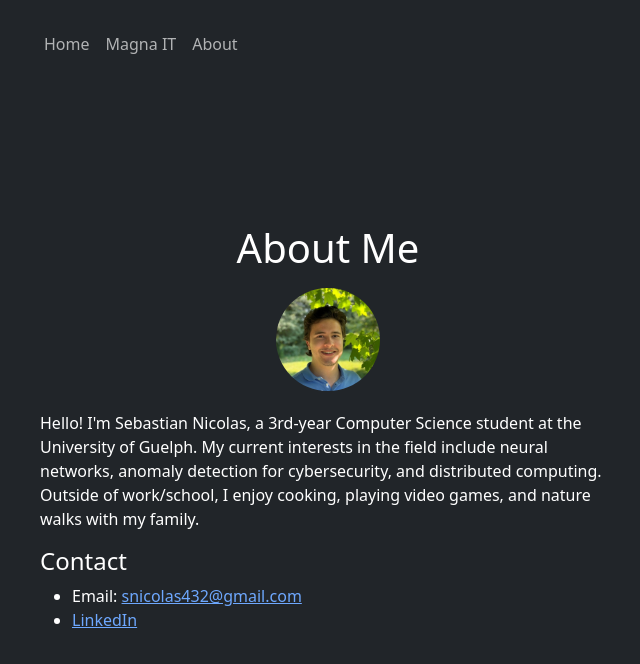
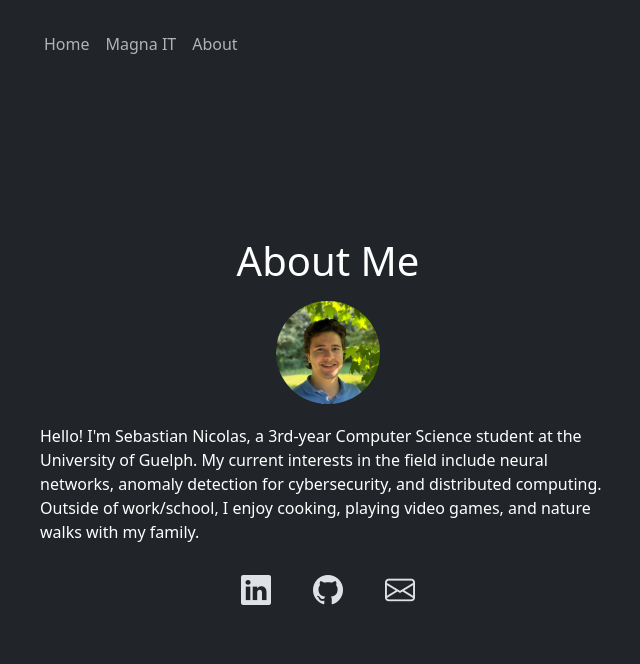
Before and after one commit to snico432/snico432.github.io, a plain HTML site: page about.html in a window 1280 px wide. Shown: the whole page, without its empty margins (312-952 px from the left). Drawn offline with nearby package versions, Linux system fonts and the light colour scheme.

Commit message:
added icons for LinkedIn, github, and email on 'About' page

```diff
--- a/about.html
+++ b/about.html
@@ -1,13 +1,16 @@
 <!doctype html>
 <html lang="en" class="h-100" data-bs-theme="dark">
+
 <head>
   <meta charset="utf-8">
   <meta name="viewport" content="width=device-width, initial-scale=1">
   <title>Sebastian Nicolas</title>
   <link href="https://cdn.jsdelivr.net/npm/bootstrap@5.3.3/dist/css/bootstrap.min.css" rel="stylesheet"
     integrity="sha384-QWTKZyjpPEjISv5WaRU9OFeRpok6YctnYmDr5pNlyT2bRjXh0JMhjY6hW+ALEwIH" crossorigin="anonymous">
+  <link rel="stylesheet" href="https://cdn.jsdelivr.net/npm/bootstrap-icons@1.11.3/font/bootstrap-icons.min.css">
   <link rel="stylesheet" href="static/css/style.css">
 </head>
+
 <body class="d-flex h-100 text-bg-dark">
   <div class="cover-container d-flex h-100 p-3 mx-auto flex-column">
     <header class="mb-3">
@@ -36,17 +39,19 @@
     <main class="px-3 my-auto text-center">
       <h1 class="mb-0">About Me</h1>
       <img src="./static/images/me.jpg" class="rounded-circle goal-img my-3 mx-auto">
-      <p class="mt-1">Hello! I'm Sebastian Nicolas, a 3rd-year Computer Science student at the University of Guelph.
+      <p class="mt-1 mx-auto">Hello! I'm Sebastian Nicolas, a 3rd-year Computer Science student at the University of
+        Guelph.
         My current interests in the field include neural networks, anomaly detection for cybersecurity, and distributed
         computing.
         Outside of work/school, I enjoy cooking, playing video games, and nature walks with my family.
-        <address>
-          <h4>Contact</h4>
-          <ul>
-            <li>Email: <a href="mailto:snicolas432@gmail.com">snicolas432@gmail.com</a></li>
-            <li><a href="https://www.linkedin.com/in/sebastian-nicolas/">LinkedIn</a></li>
-          </ul>
-        </address>
+      <div class="hstack gap-3 justify-content-center">
+        <a class="btn" role="button" href="https://www.linkedin.com/in/sebastian-nicolas/"><i class="bi bi-linkedin"
+            style="font-size: 30px;"></i></a>
+        <a class="btn" role="button" href="https://github.com/snico432"><i class="bi bi-github"
+            style="font-size: 30px;"></i></a>
+        <a class="btn" role="button" href="mailto:snicolas432@gmail.com"><i class="bi bi-envelope"
+            style="font-size: 30px;"></i></a>
+      </div>
       </p>
     </main>
   </div>
@@ -54,4 +59,5 @@
     integrity="sha384-YvpcrYf0tY3lHB60NNkmXc5s9fDVZLESaAA55NDzOxhy9GkcIdslK1eN7N6jIeHz" crossorigin="anonymous">
     </script>
 </body>
+
 </html>
```
